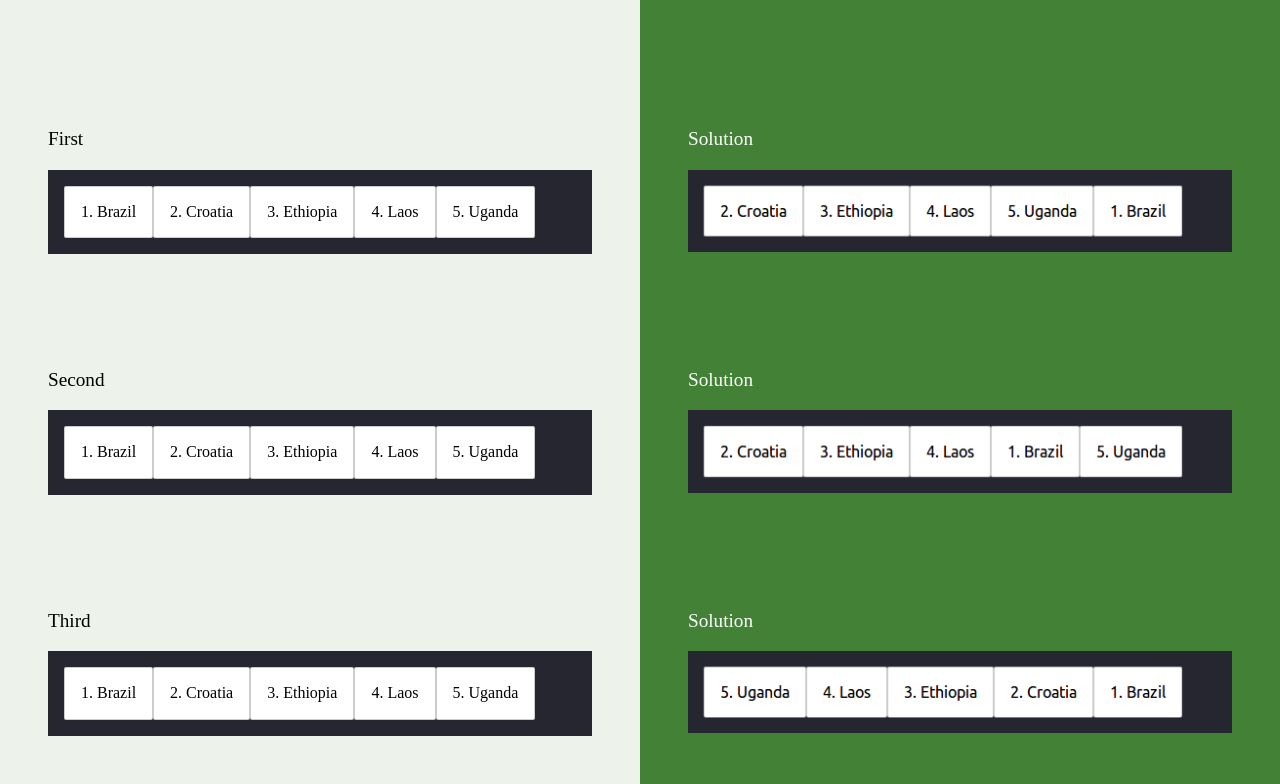
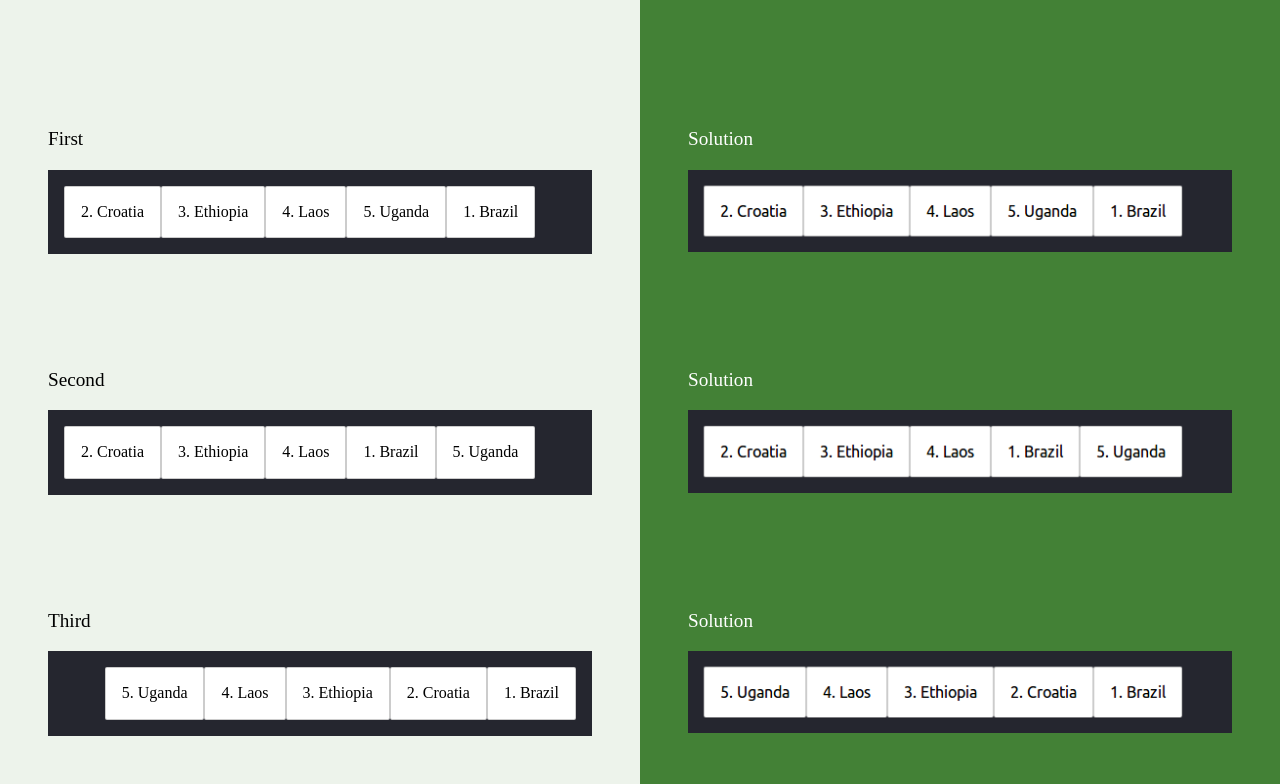
Before and after one commit to abdbadgithub/codi-html-css-git-excercice, a website: page week-2/14-order/index.html in a window 1280 px wide. Shown: the part 122-906 px from the top of the page. Drawn offline with Linux system fonts and the light colour scheme.

Commit message:
Completed 14-order excercice

```diff
--- a/week-2/14-order/flexbox.css
+++ b/week-2/14-order/flexbox.css
@@ -2,4 +2,16 @@
   display: flex;
 }
 
+.countries.countries--first > .country--brazil {
+  order: 5;
+}
+.countries.countries--second > .country--brazil {
+  order: 4;
+}
+.countries.countries--second > .country--uganda {
+  order: 5;
+}
+.countries--third {
+  flex-direction: row-reverse;
+}
 /* Add your own CSS code below */
```
